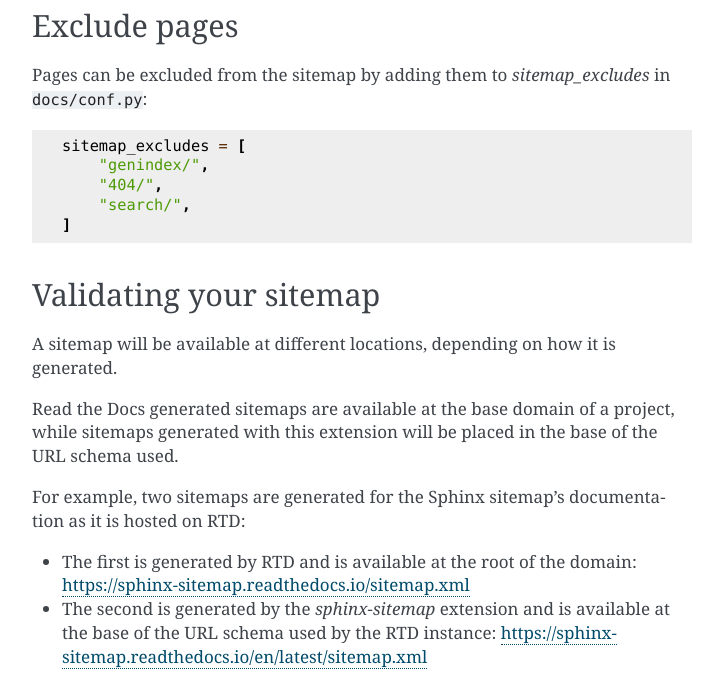
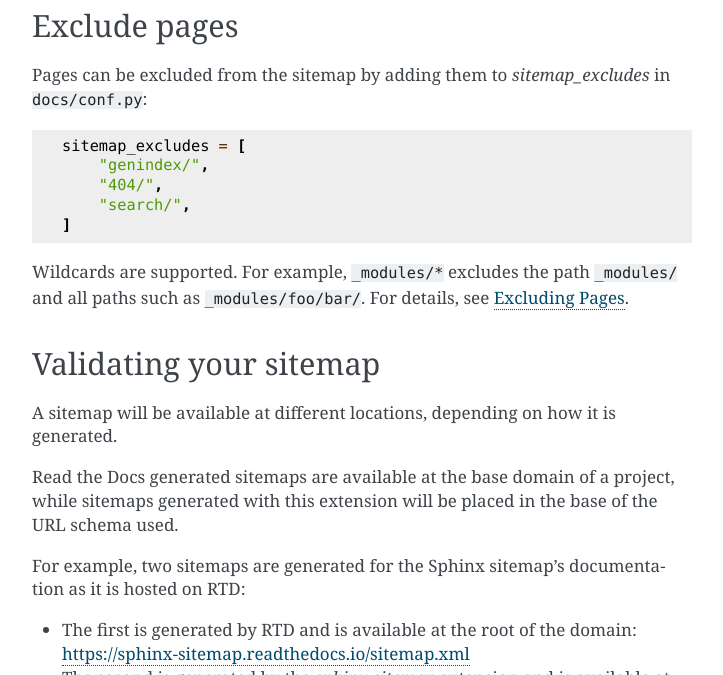
Before and after one commit to canonical/sphinx-docs-starter-pack, a Sphinx documentation site: the page built from docs/how-to/set-up-sitemaps.rst, in a window 1280 px wide and 900 px high, scrolled down 2041 px, cut to the strip 0-675 px from the top of the window. Shown: the whole strip, without its empty margins (388-1111 px from the left). Built offline with Sphinx 7.4.7, drawn with Linux system fonts in a browser that asks for light colours; pages that are not in the unit, such as notebooks, are missing from menus.

Commit message:
add info about wildcard excludes

```diff
--- a/docs/how-to/set-up-sitemaps.rst
+++ b/docs/how-to/set-up-sitemaps.rst
@@ -110,6 +110,8 @@ Pages can be excluded from the sitemap by adding them to `sitemap_excludes` in :
         "search/",
     ]
 
+Wildcards are supported. For example, ``_modules/*`` excludes the path ``_modules/`` and all paths such as ``_modules/foo/bar/``. For details, see `Excluding Pages <https://sphinx-sitemap.readthedocs.io/en/latest/advanced-configuration.html#excluding-pages>`_.
+
 Validating your sitemap
 -----------------------
 
```
